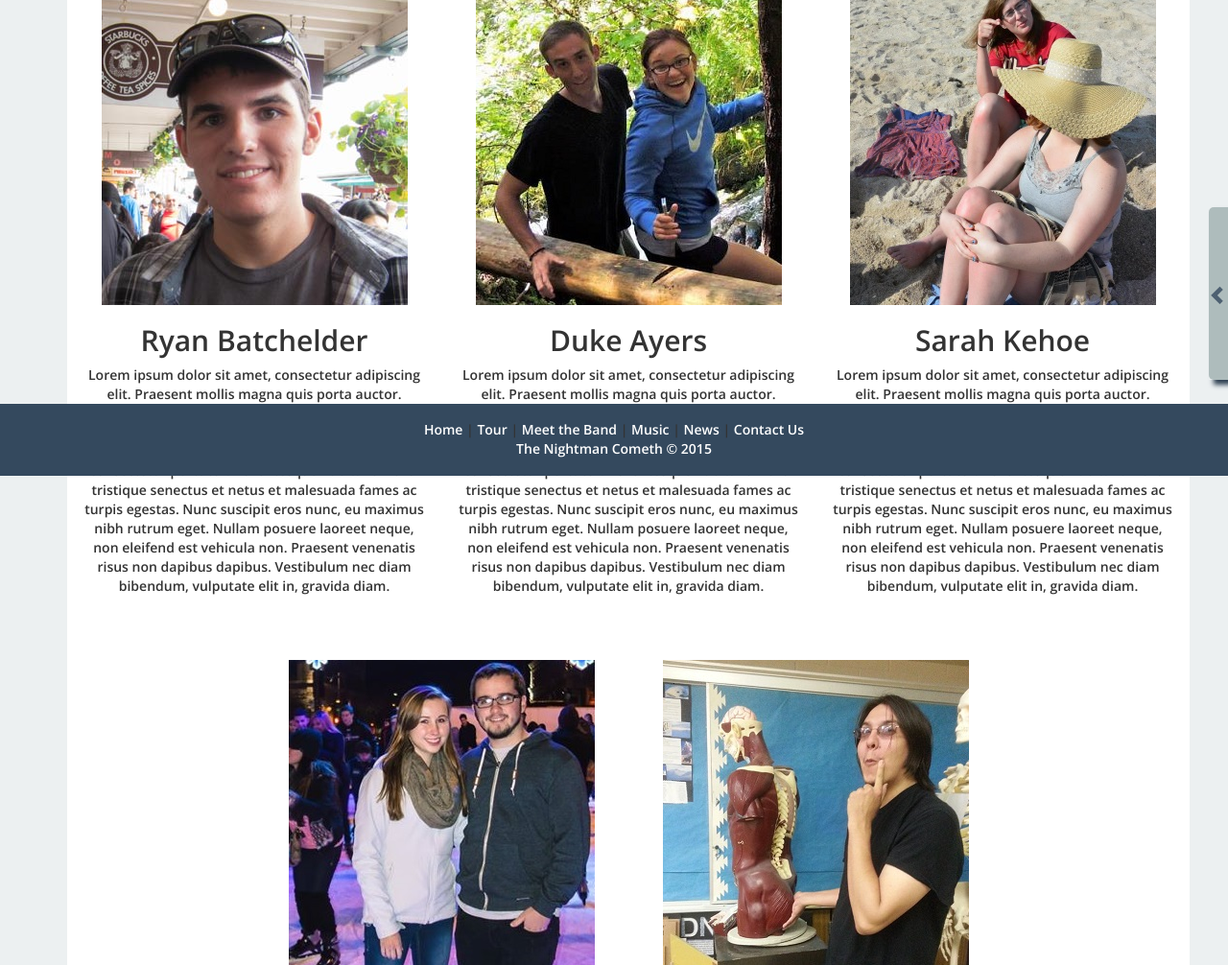
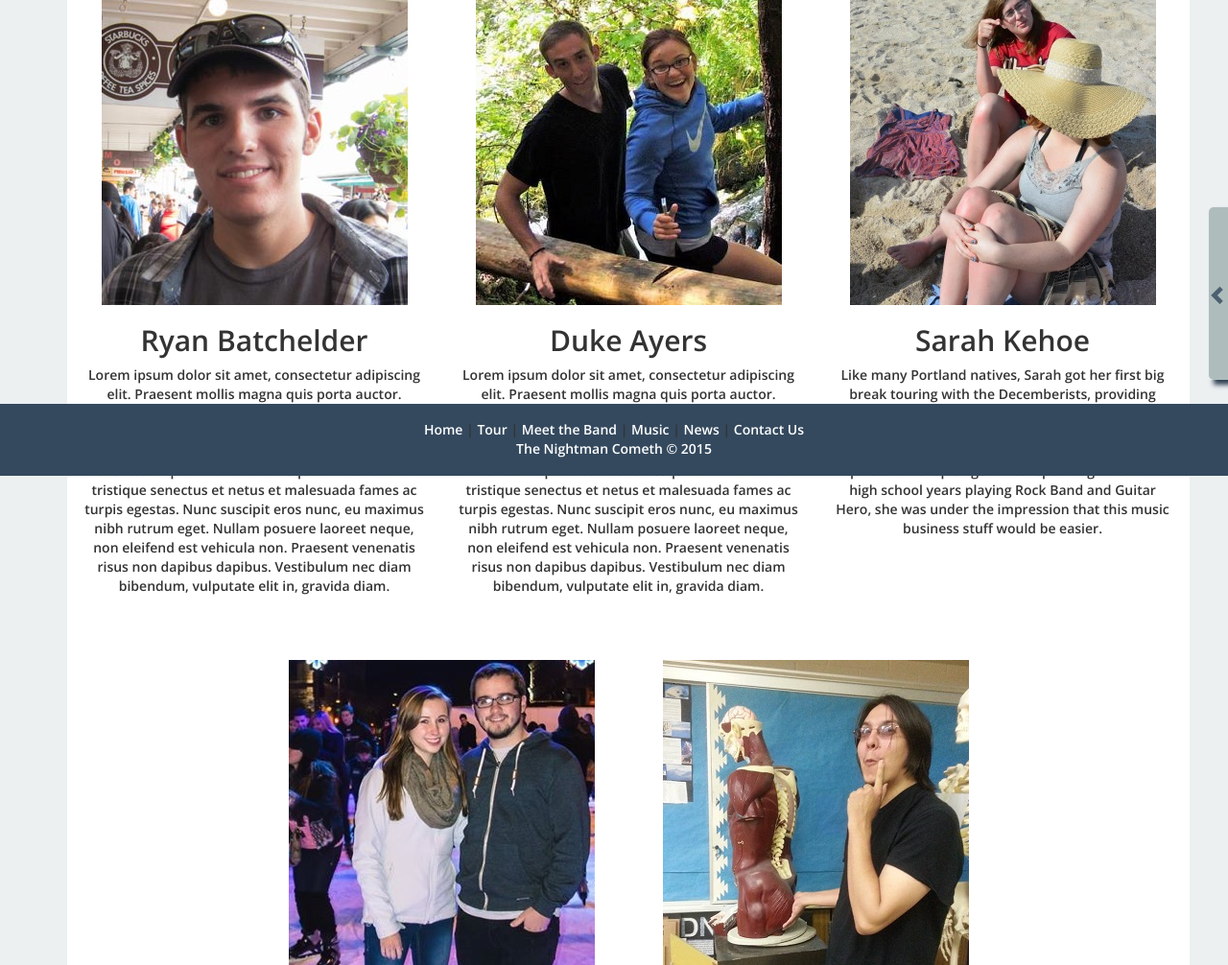
Before and after one commit to c1phr/cs399_band, a Django app: page /meet/ in a window 1280 px wide. Shown: the part 304-1310 px from the top of the page at 96% size. Run offline with Django 3.2, Linux system fonts and the light colour scheme; some libraries are stand-ins or nearby versions.

Commit message:
Removed filler in description, added my own

```diff
--- a/band_project/templates/meet.html
+++ b/band_project/templates/meet.html
@@ -32,8 +32,7 @@
             <div class="col-sm-4 col-xs-12 text-center ">
                 <img class="img-responsive center-block" src="{{ STATIC_URL }}band_members/sarah.jpg" alt=""/>
                 <h2 class="text-center">Sarah Kehoe</h2>
-                <p>Lorem ipsum dolor sit amet, consectetur adipiscing elit. Praesent mollis magna quis porta auctor. Vivamus condimentum fermentum diam non venenatis. Proin egestas nibh id odio molestie, dignissim ultrices mauris eleifend. Quisque auctor consectetur porttitor. Pellentesque habitant morbi tristique senectus et netus et malesuada fames ac turpis egestas. Nunc suscipit eros nunc, eu maximus nibh rutrum eget. Nullam posuere laoreet neque, non eleifend est vehicula non. Praesent venenatis risus non dapibus dapibus. Vestibulum nec diam bibendum, vulputate elit in, gravida diam.</p>
-
+                <p>Like many Portland natives, Sarah got her first big break touring with the Decemberists, providing assorted background noises including the washboard, the spoons, and the jaw harp.  Sarah is now the Nightman's lead oboist and seldom-requested backup singer.  After spending most of her high school years playing Rock Band and Guitar Hero, she was under the impression that this music business stuff would be easier. </p>
             </div>
         </div>
         <div class="row" style="margin-top:50px;">
```
